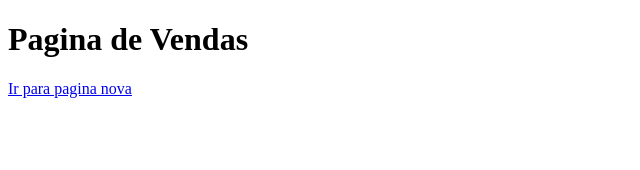
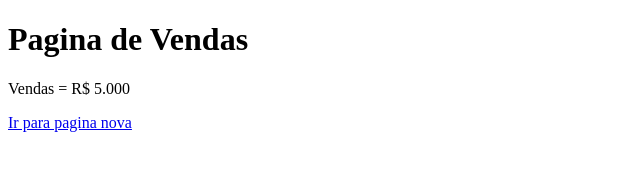
Before and after one commit to Reifz/aulagithub, a plain HTML site: page index.html in a window 1280 px wide. Shown: the whole page, without its empty margins (0-640 px from the left). Drawn offline with Linux system fonts and the light colour scheme.

Commit message:
Modificacao Html

```diff
--- a/index.html
+++ b/index.html
@@ -3,10 +3,11 @@
 <head>
     <meta charset="UTF-8">
     <meta name="viewport" content="width=device-width, initial-scale=1.0">
-    <title>Index</title>
+    <title>Index V2</title>
 </head>
 <body>
     <h1>Pagina de Vendas</h1>
+    <p> Vendas = R$ 5.000</p>
     <a href="paginaVendas.html">Ir para pagina nova</a>
 </body>
 </html>
```
